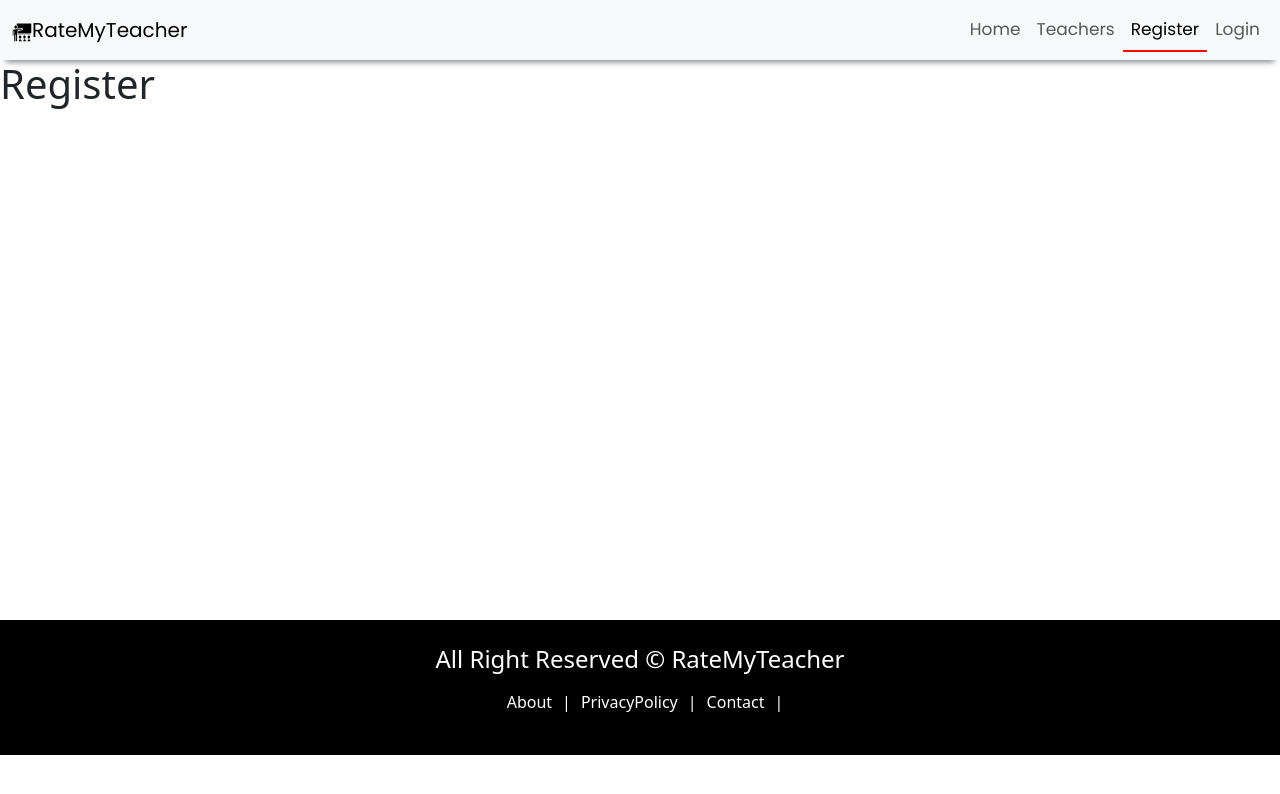
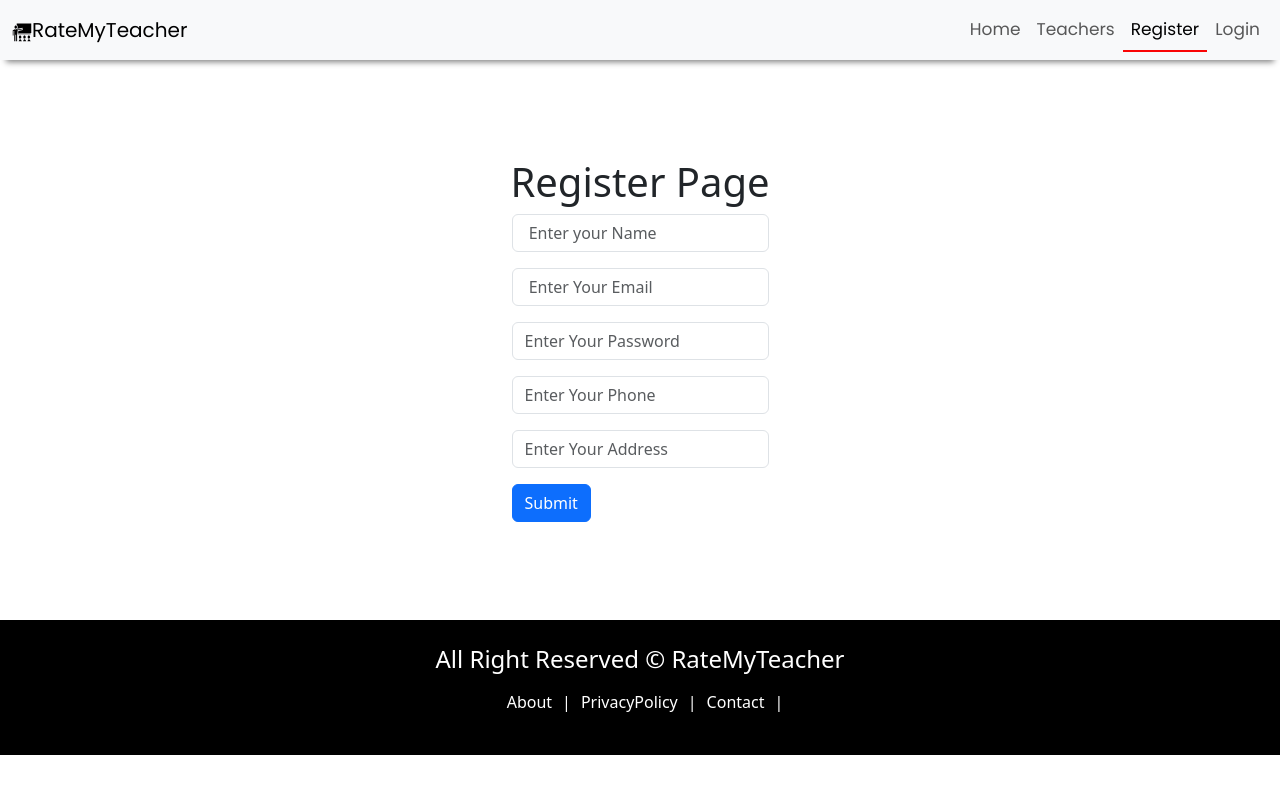
Before and after one commit to sheelaadhikari/RateMyTeacher, a React (Create React App) app in the folder client/: page /register in a window 1280 px wide. Shown: the top 794 px of the page. Built offline with nearby package versions, Linux system fonts and the light colour scheme.

Commit message:
registeration

```diff
--- a/client/package.json
+++ b/client/package.json
@@ -6,10 +6,12 @@
     "@testing-library/jest-dom": "^5.16.5",
     "@testing-library/react": "^13.4.0",
     "@testing-library/user-event": "^13.5.0",
+    "axios": "^1.3.5",
     "react": "^18.2.0",
     "react-dom": "^18.2.0",
     "react-router-dom": "^6.10.0",
     "react-scripts": "5.0.1",
+    "react-toastify": "^9.1.2",
     "web-vitals": "^2.1.4"
   },
   "scripts": {
--- a/client/src/components/Layout/Layout.jsx
+++ b/client/src/components/Layout/Layout.jsx
@@ -1,13 +1,18 @@
 import React from "react";
 import Header from "./Header";
 import Footer from "./Footer";
+import { ToastContainer } from 'react-toastify';
+  import 'react-toastify/dist/ReactToastify.css';
 
 const Layout = ({ children }) => {
   return (
     <div>
 
+
       <Header />
       <main style={{ minHeight: "70vh" }}>{children}</main>
+      <ToastContainer />
+
 
       <Footer />
     </div>
--- a/client/src/index.css
+++ b/client/src/index.css
@@ -82,3 +82,12 @@ font-family: 'Poppins', sans-serif; */
   padding: 10px;
   margin-top: 10px;
 }
+
+/* Register page css */
+.register {
+  display: flex;
+  align-items: center;
+  justify-content: center;
+  height: 70vh;
+  flex-direction: column;
+}
--- a/client/src/pages/Login.js
+++ /dev/null
@@ -1,12 +0,0 @@
-import React from 'react'
-import Layout from '../components/Layout/Layout'
-
-const Login = () => {
-    return (
-        <Layout>
-            <h1>Login</h1>
-        </Layout>
-    )
-}
-
-export default Login;
--- a/client/src/pages/Register.js
+++ /dev/null
@@ -1,10 +0,0 @@
-import React from 'react'
-import Layout from '../components/Layout/Layout'
-
-const Register = () => {
-    return (
-        <Layout><h1>Register</h1></Layout>
-    )
-}
-
-export default Register;
--- /dev/null
+++ b/client/src/pages/auth/Login.js
@@ -0,0 +1,10 @@
+import React from 'react'
+import Layout from '../../components/Layout/Layout'
+
+const Login = () => {
+    return (
+        <Layout>Login</Layout>
+    )
+}
+
+export default Login
--- /dev/null
+++ b/client/src/pages/auth/Register.js
@@ -0,0 +1,72 @@
+import React, { useState } from 'react';
+import Layout from '../../components/Layout/Layout';
+import { toast } from 'react-toastify';
+
+const Register = () => {
+    const [name, setName] = useState("");
+    const [email, setEmail] = useState("");
+    const [password, setPassword] = useState("");
+    const [phone, setPhone] = useState("");
+    const [address, setAddress] = useState("");
+
+
+    //  form function
+    const handleSubmit = (e) => {
+        e.preventDefault();
+        console.log(name, email, password, phone, address);
+        toast.success("registered successfully");
+    };
+
+
+
+    return (
+        <Layout title="Register - RateMyTeacher">
+            <div className='register'>
+                <h1>Register Page</h1>
+                <form onSubmit={handleSubmit}>
+                    <div className="mb-3">
+                        <input type="text"
+                            value={name}
+                            onChange={(e) => { setName(e.target.value) }}
+                            className="form-control" id="exampleInputName" aria-describedby="emailHelp" placeholder=' Enter your Name' required />
+                    </div>
+
+                    <div className="mb-3">
+                        <input type="email"
+                            value={email}
+                            onChange={(e) => { setEmail(e.target.value) }}
+                            className="form-control" id="exampleInputEmail" aria-describedby="emailHelp" placeholder=' Enter Your Email' required />
+                    </div>
+
+
+                    <div className="mb-3">
+                        <input type="password"
+                            value={password}
+                            onChange={(e) => { setPassword(e.target.value) }}
+                            className="form-control" id="exampleInputPassword" placeholder='Enter Your Password' required />
+                    </div>
+
+                    <div className="mb-3">
+                        <input type="number"
+                            value={phone}
+                            onChange={(e) => { setPhone(e.target.value) }}
+
+                            className="form-control" id="exampleInputPhone" aria-describedby="emailHelp" placeholder='Enter Your Phone' required />
+                    </div>
+
+                    <div className="mb-3">
+                        <input type="text"
+                            value={address}
+                            onChange={(e) => { setAddress(e.target.value) }}
+
+                            className="form-control" id="exampleInputAddress" aria-describedby="emailHelp" placeholder='Enter Your Address' required />
+                    </div>
+                    <button type="submit" className="btn btn-primary">Submit</button>
+                </form>
+
+            </div>
+        </Layout>
+    );
+};
+
+export default Register;
```
Also changed, not shown: client/src/App.js (+5 -2 lines), 1 other file (tests, documents, lock files or other folders).
